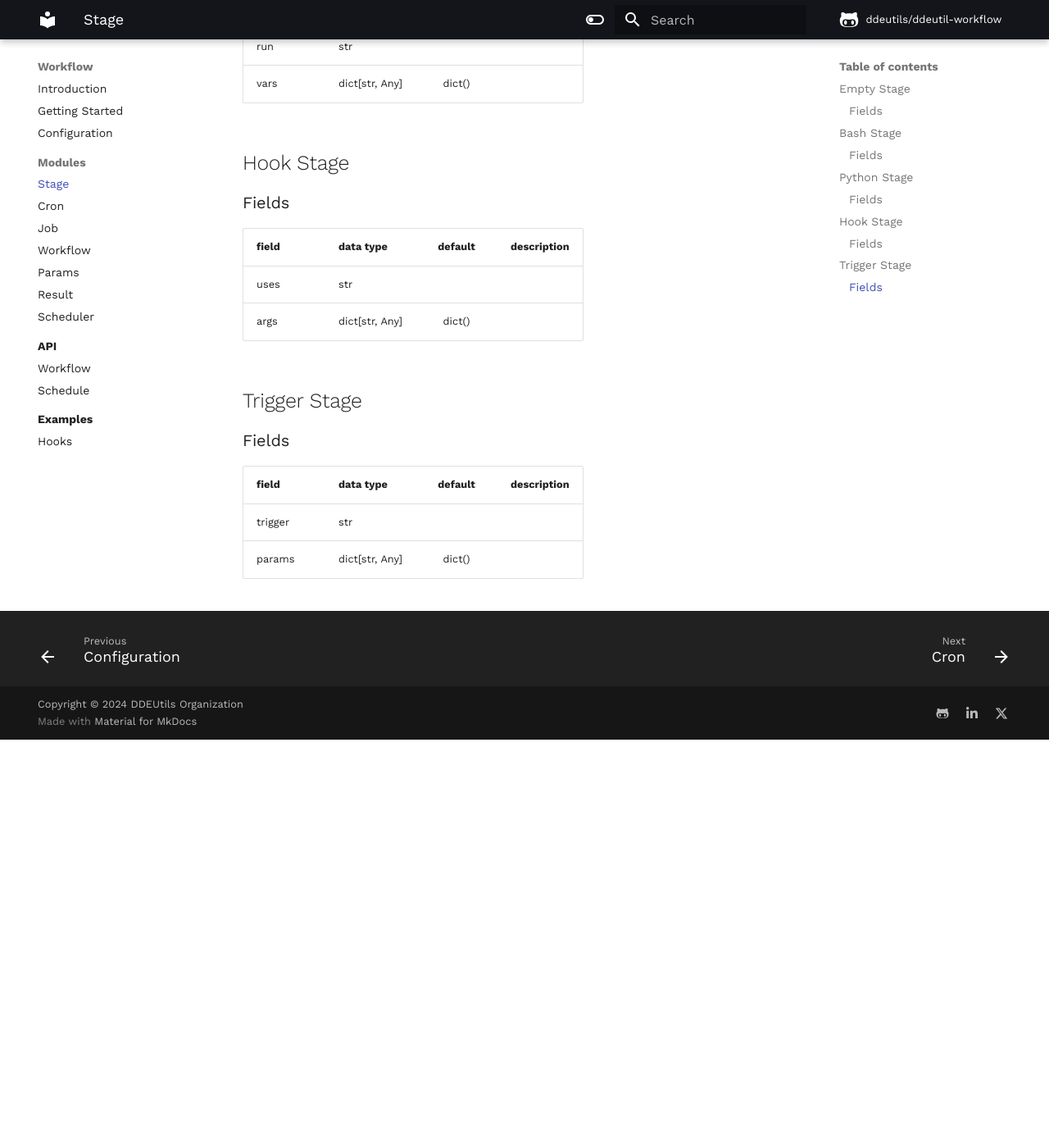
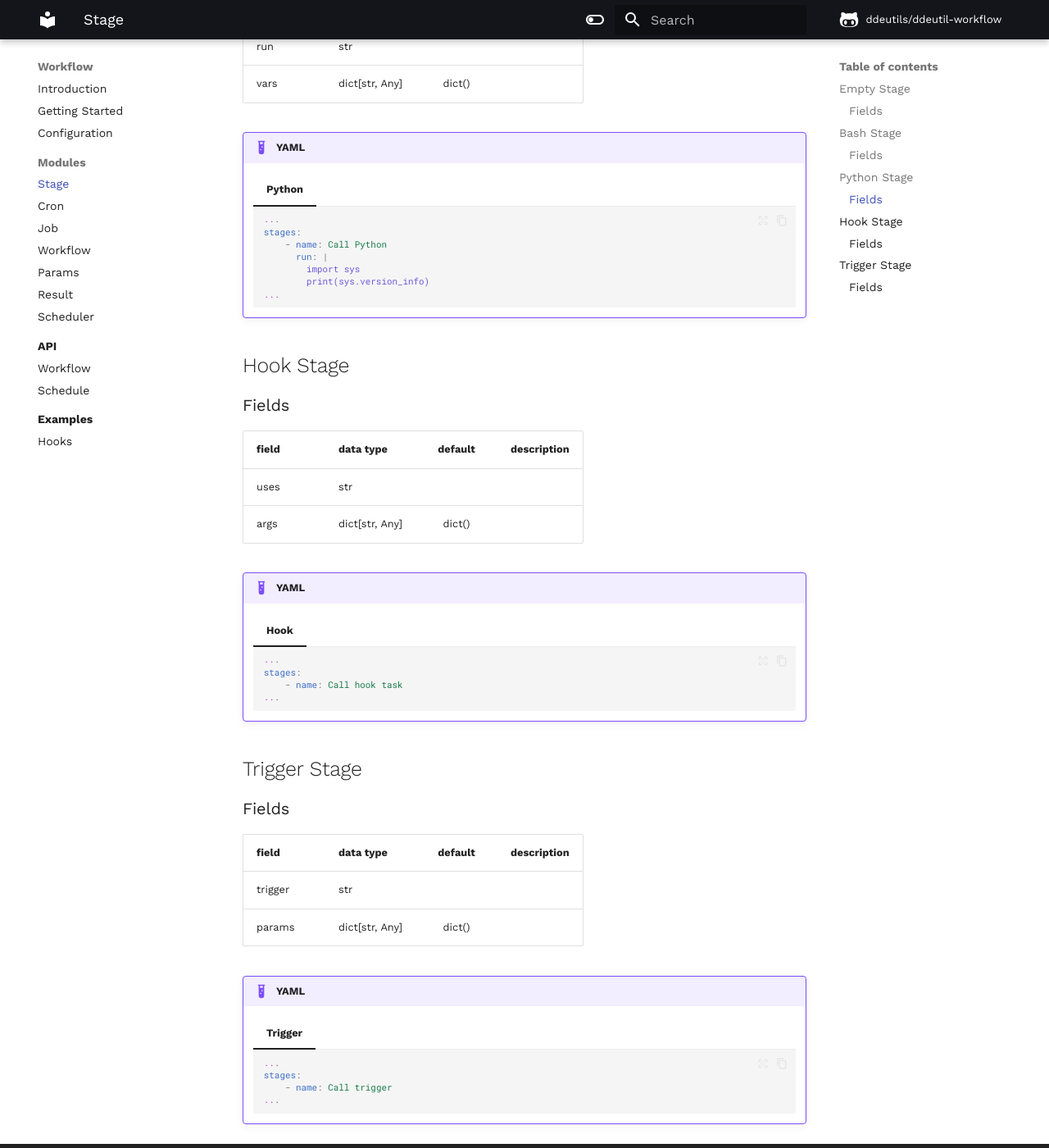
Before and after one commit to ddeutils/ddeutil-workflow, an MkDocs documentation site: the page built from docs/modules/stage.md, in a window 1280 px wide and 1400 px high, scrolled down 1408 px. Shown: the whole window at 82% size. Built offline with MkDocs 1.6.1 and Material for MkDocs 9.7.7, drawn with Linux system fonts in a browser that asks for light colours; comment, search, counter and statistics services are not loaded; before the commit the page ends 2310 px from its top, so only the background shows below that.

````diff
--- a/docs/modules/stage.md
+++ b/docs/modules/stage.md
@@ -79,6 +79,20 @@ to stdout.
 | run   | str            |          |             |
 | vars  | dict[str, Any] |  dict()  |             |
 
+!!! example "YAML"
+
+    === "Python"
+
+        ```yaml
+        ...
+        stages:
+            - name: Call Python
+              run: |
+                import sys
+                print(sys.version_info)
+        ...
+        ```
+
 ## Hook Stage
 
 ### Fields
@@ -88,6 +102,17 @@ to stdout.
 | uses   | str                 |          |             |
 | args   | dict[str, Any]      |  dict()  |             |
 
+!!! example "YAML"
+
+    === "Hook"
+
+        ```yaml
+        ...
+        stages:
+            - name: Call hook task
+        ...
+        ```
+
 ## Trigger Stage
 
 ### Fields
@@ -96,3 +121,15 @@ to stdout.
 |-----------|----------------|:--------:|-------------|
 | trigger   | str            |          |             |
 | params    | dict[str, Any] |  dict()  |             |
+
+
+!!! example "YAML"
+
+    === "Trigger"
+
+        ```yaml
+        ...
+        stages:
+            - name: Call trigger
+        ...
+        ```
````
Also changed, not shown: docs/examples/hook_stage.md (+2 -2 lines), docs/modules/cron.md (+1 -1 lines), docs/modules/job.md (+39 -0 lines), docs/modules/params.md (+12 -0 lines), 2 other files.
